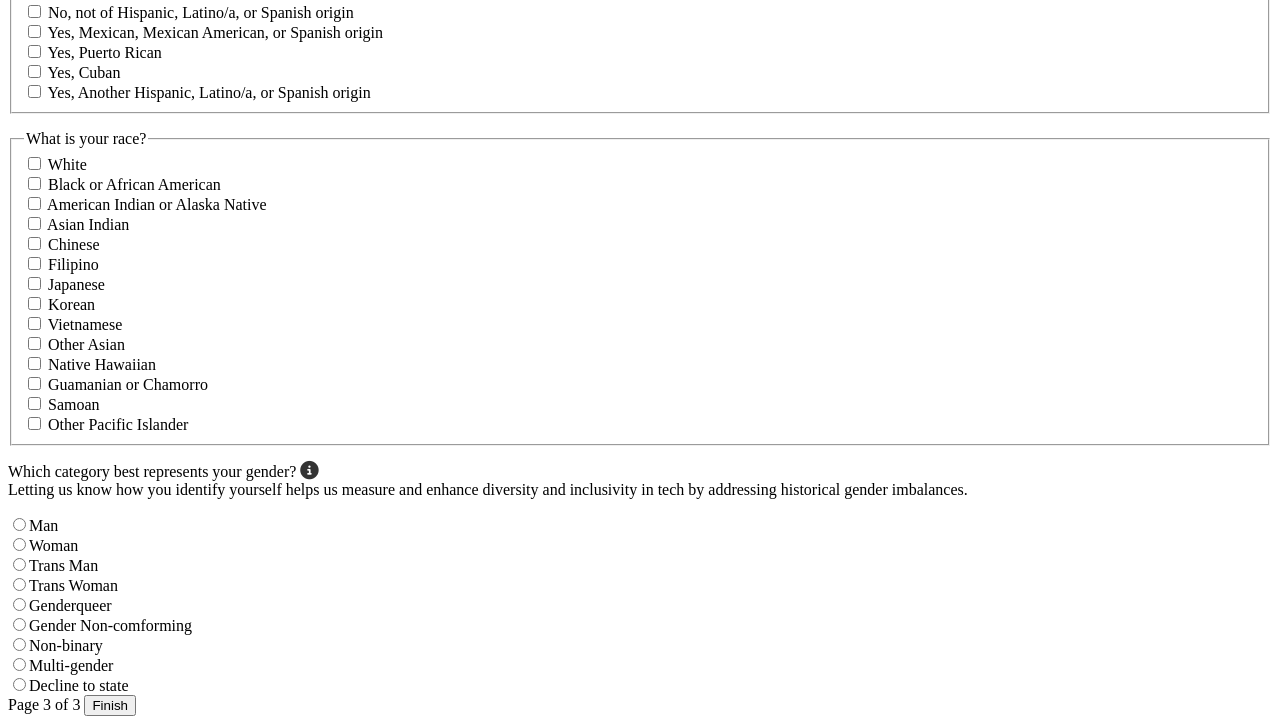
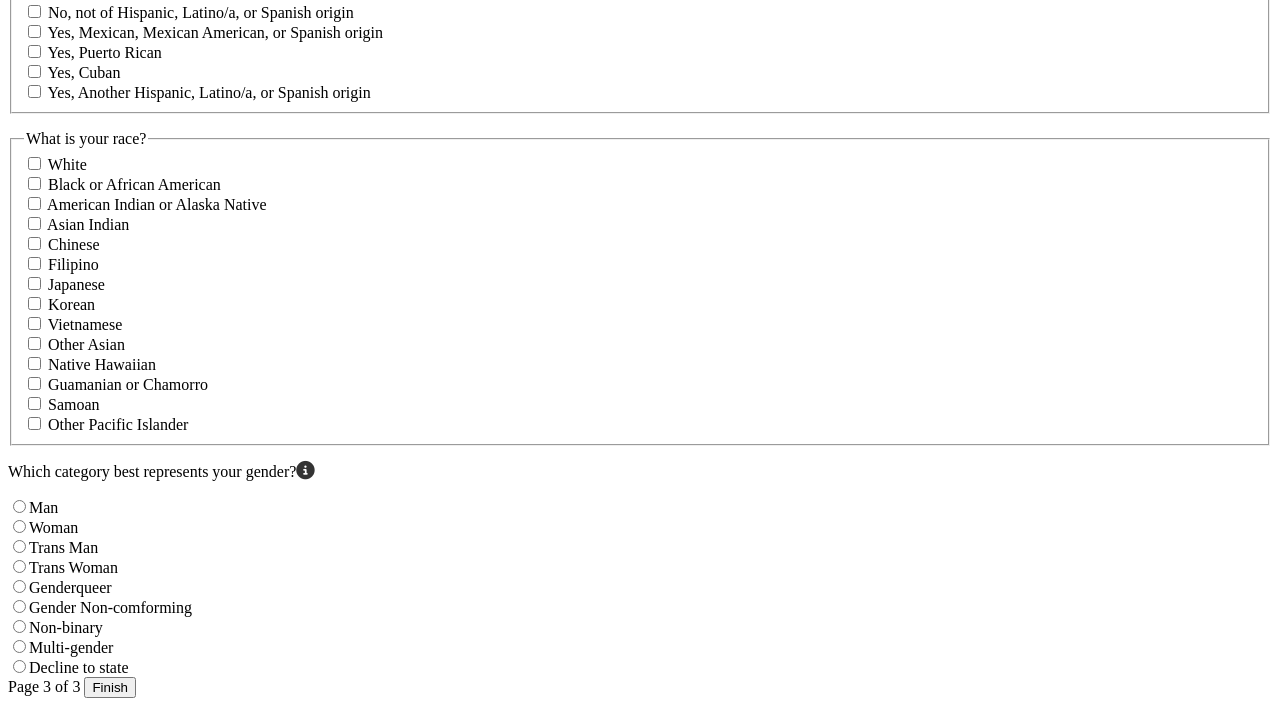
Before and after one commit to SamSStarnes/sstarnes_hw7, a plain HTML site: page sstarnes_p3.html in a window 1280 px wide. Shown: the part 101-825 px from the top of the page. Drawn offline with Linux system fonts and the light colour scheme.

Commit message:
Version1.0

```diff
--- a/sstarnes_p3.html
+++ b/sstarnes_p3.html
@@ -99,9 +99,9 @@
         <p>
 
         </p>
-        <p>Which category best represents your gender?<span class="tooltip"></span>
+        <p>Which category best represents your gender?<span class="tooltip">
                         <i class="fa-solid fa-circle-info fontawesome"></i>
-                        <span class="tooltip tooltiptext">Letting us know how you identify yourself helps us measure and enhance diversity and inclusivity in tech by addressing historical gender imbalances.</span></p>
+                        <span class="tooltip tooltiptext">Letting us know how you identify yourself helps us measure and enhance diversity and inclusivity in tech by addressing historical gender imbalances.</span></span></p>
         <label for="Man">
             <input type="radio" id="Man" name="Man" value="1">Man
         </label>
```
Also changed, not shown: 1 other file.
